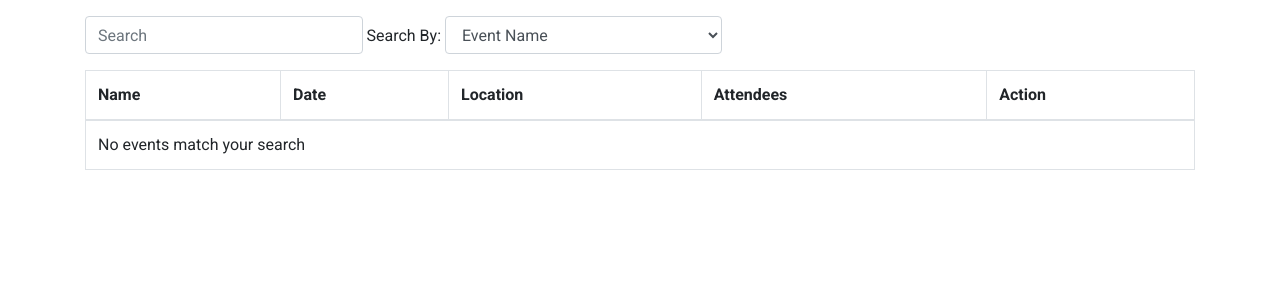
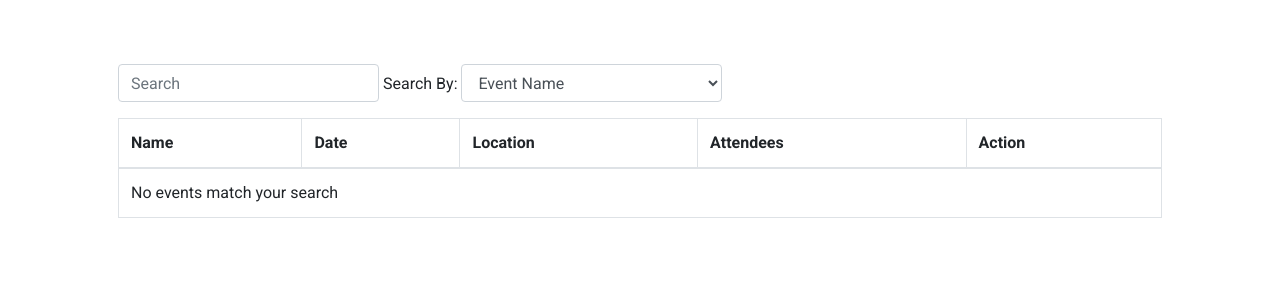
Before and after one commit to codingdojo-projects-algos-august-2019/AmandaP, a Flask app: page /events in a window 1280 px wide. Shown: the part 56-356 px from the top of the page. Run offline with Flask 2, Linux system fonts and the light colour scheme; the visitor is signed in with stand-in values (Sample User, id 1); data comes from the database, SQL or seed files in the repository; data that the repository does not hold is empty; some libraries are stand-ins or nearby versions.

Commit message:
fixing padding issue with containers

```diff
--- a/doggy_dates/templates/events.html
+++ b/doggy_dates/templates/events.html
@@ -60,7 +60,7 @@
         {% endwith %}
       </ul>
     </span>
-    <div class="container">
+    <div class="container p-5">
       <p class="mb-3">
         <form action="/events/search" method="post" id="searchForm">
         <input id="searchBar" type="text" placeholder="Search" class="form-control inline w-25" name="search_text"> Search By:
--- a/doggy_dates/templates/index.html
+++ b/doggy_dates/templates/index.html
@@ -60,7 +60,7 @@
         {% endwith %}
       </ul>
     </span>
-    <div class="container">
+    <div class="container p-5">
       <span><h3>Hello, {{user.first_name}}!</h3>
         {% if new_messages != 0 %}
       <span class="badge badge-primary">{{new_messages}}</span> New Event Messages!</span>
--- a/doggy_dates/templates/user_profile.html
+++ b/doggy_dates/templates/user_profile.html
@@ -57,7 +57,7 @@
         {% endwith %}
       </ul>
     </span>
-    <div class="container">
+    <div class="container p-5">
       <h3>{{user.first_name}} {{user.last_name}}</h3>
       <hr>
       {% if user.user_dogs | length != 0 %}
```
